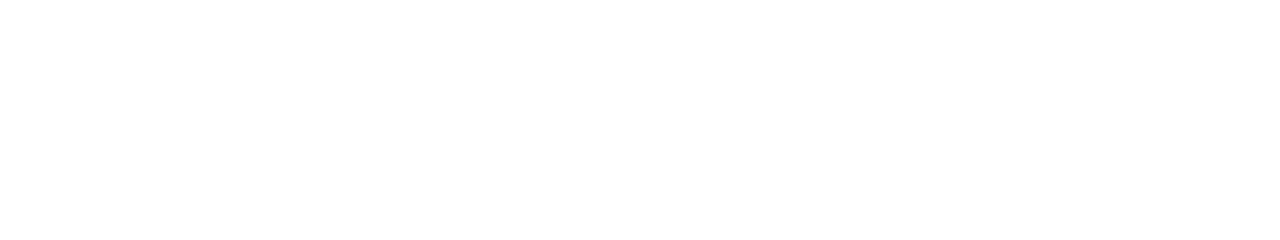
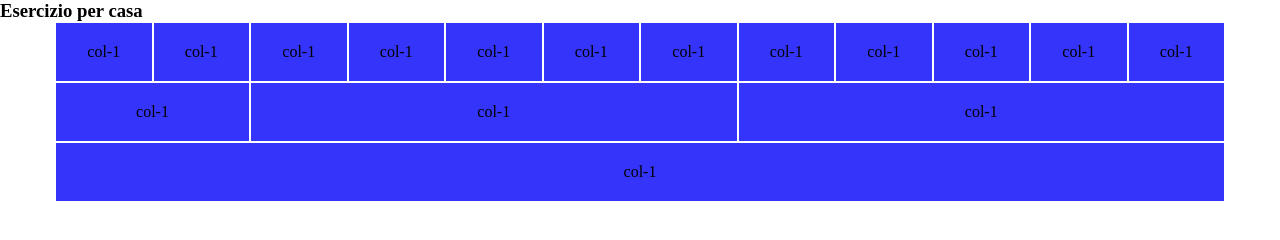
Before and after one commit to Alecpu92/html-css-12bool, a plain HTML site: page index.html in a window 1280 px wide. Drawn offline with Linux system fonts and the light colour scheme.

Commit message:
svolgimento esercizio

```diff
--- a/css/style.css
+++ b/css/style.css
@@ -1,8 +1,16 @@
-.col{
+/* .col{
     background-color: rgb(66, 66, 249);
     margin: 1px solid white;
     height: 100px;
 }
 .row{
     height: 100px;
+    margin: 1px solid black;
+} */
+
+.box {
+    text-align: center;
+    padding-block: 20px;
+    background-color: rgb(52, 52, 250);
+    border: white 1px solid;
 }
--- a/index.html
+++ b/index.html
@@ -10,9 +10,29 @@
 </head>
 
 <body>
+    <h3>Esercizio per casa</h3>
     <div class="container">
         <div class="row">
-            <div class="col-12"></div>
+            <div class="col-1"><div class="box">col-1</div></div>
+            <div class="col-1"><div class="box">col-1</div></div>
+            <div class="col-1"><div class="box">col-1</div></div>
+            <div class="col-1"><div class="box">col-1</div></div>
+            <div class="col-1"><div class="box">col-1</div></div>
+            <div class="col-1"><div class="box">col-1</div></div>
+            <div class="col-1"><div class="box">col-1</div></div>
+            <div class="col-1"><div class="box">col-1</div></div>
+            <div class="col-1"><div class="box">col-1</div></div>
+            <div class="col-1"><div class="box">col-1</div></div>
+            <div class="col-1"><div class="box">col-1</div></div>
+            <div class="col-1"><div class="box">col-1</div></div>
+        </div>
+        <div class="row">
+            <div class="col-2"><div class="box">col-1</div></div>
+            <div class="col-5"><div class="box">col-1</div></div>
+            <div class="col-5"><div class="box">col-1</div></div>
+        </div>
+        <div class="row">
+            <div class="col-12"><div class="box">col-1</div></div>
         </div>
     </div>
 
```
